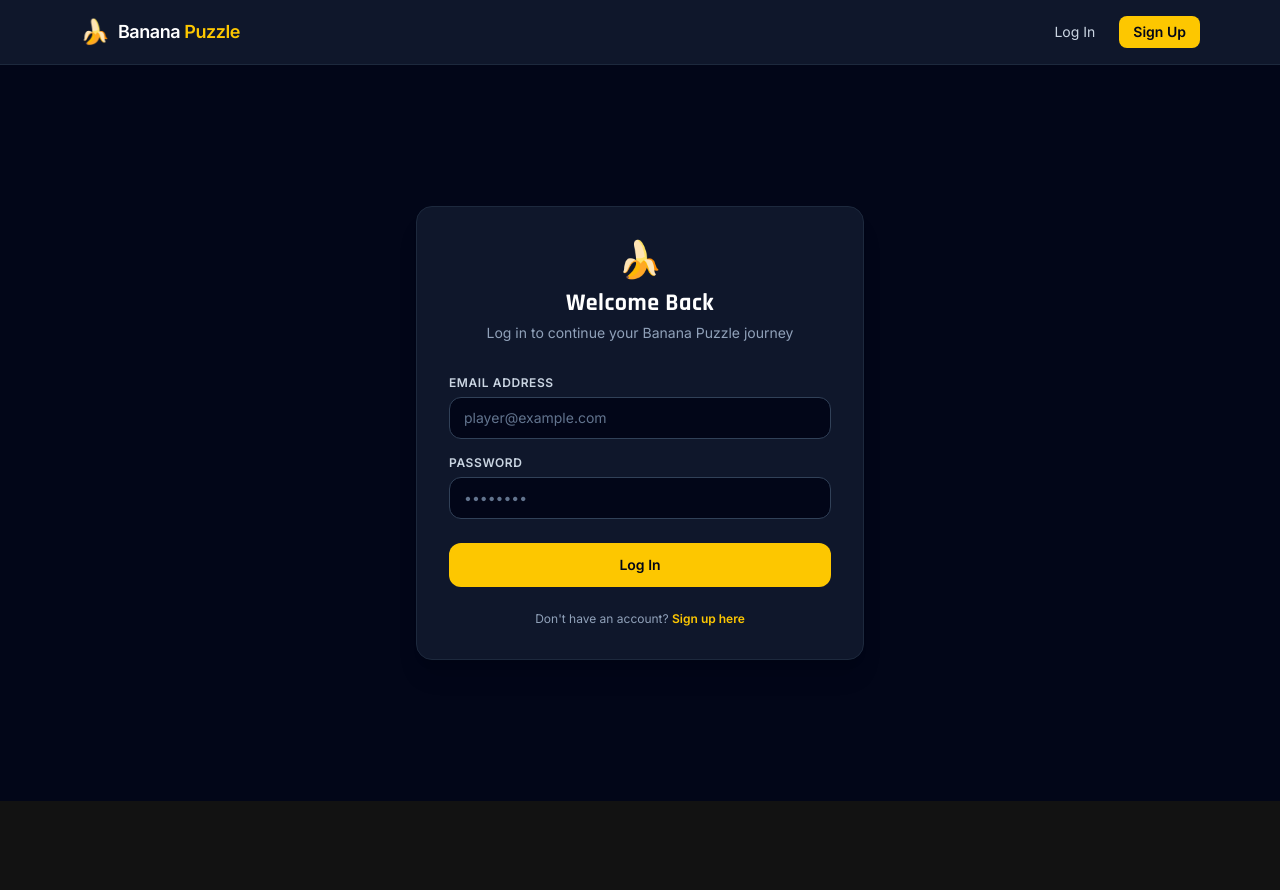
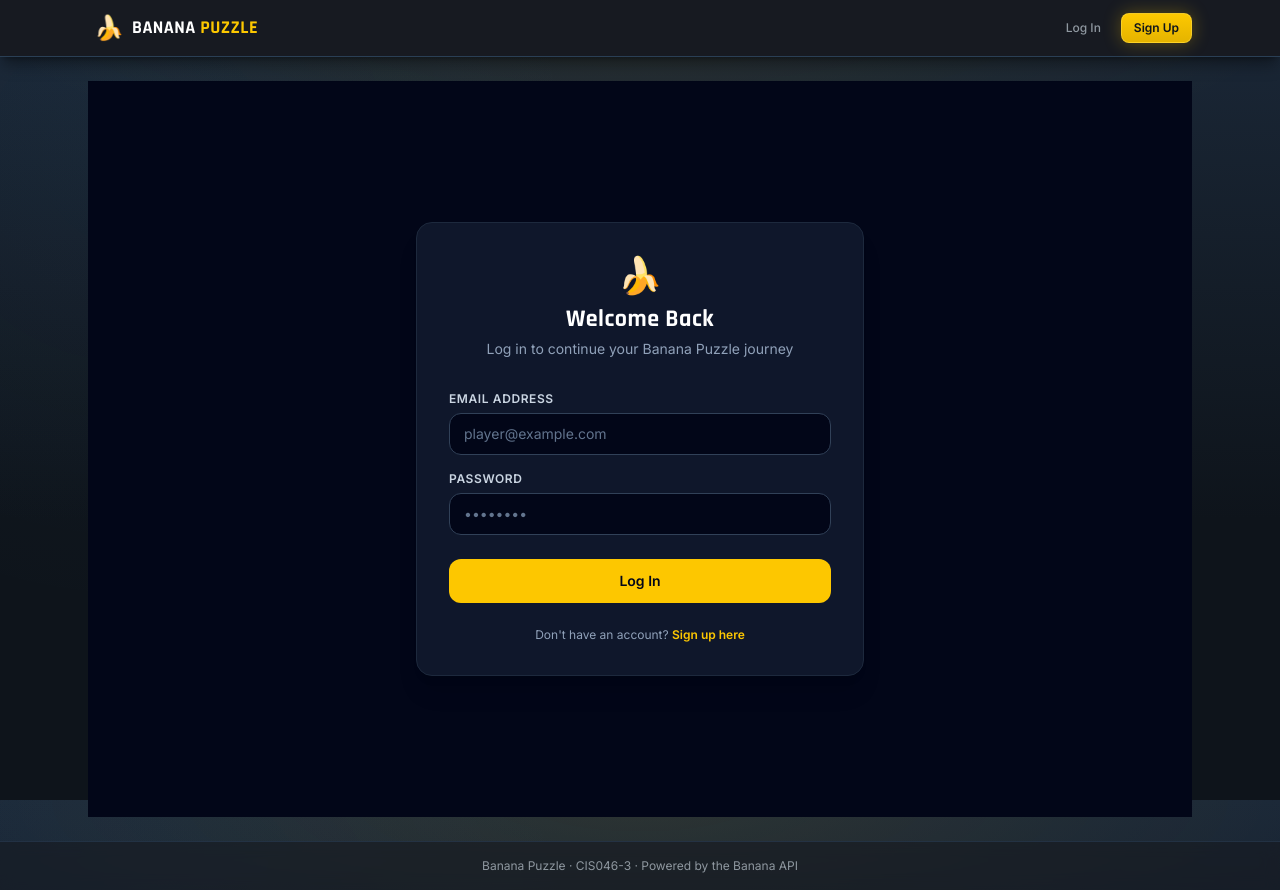
Before and after one commit to acharyautsav/banana-api-game, a React (Vite) app in the folder frontend/: page /login in a window 1280 px wide. Before the commit the page ends 801 px from the top, so only its background shows below. Built offline with nearby package versions, Linux system fonts and the light colour scheme; no server answers.

Commit message:
style(ui): redesign navbar and app layout shell

```diff
--- a/frontend/src/App.jsx
+++ b/frontend/src/App.jsx
@@ -1,12 +1,19 @@
 // AI-assisted: generated with Claude, reviewed and adapted by the author.
 
 /**
- * Root Application Component
+ * ============================================================================
+ * ROOT APPLICATION COMPONENT & LAYOUT SHELL
+ * ============================================================================
  * Sets up BrowserRouter and routes according to architecture.md:
  * - Public routes: /login, /signup
- * - Protected routes: /game, /results/:id
+ * - Protected routes: /game, /results/:id, /leaderboard
  * - Default redirect: / -> /game
- * Wraps entire tree in AuthProvider and includes the Navbar.
+ *
+ * Layout Shell:
+ * - Top sticky Steam-inspired Navbar (56px) with dynamic tabs and player avatar.
+ * - Central content container (max-w-6xl, horizontal padding, flexible vertical rhythm).
+ * - Global footer displaying course attribution and Banana API credit.
+ * ============================================================================
  */
 import { BrowserRouter, Routes, Route, Navigate } from 'react-router-dom';
 import { AuthProvider } from './context/AuthContext';
@@ -22,9 +29,12 @@ function App() {
   return (
     <BrowserRouter>
       <AuthProvider>
-        <div className="min-h-screen bg-slate-950 text-slate-100 flex flex-col font-sans">
+        <div className="min-h-screen flex flex-col font-sans text-[#c7d5e0]">
+          {/* Sticky Game Navbar */}
           <Navbar />
-          <main className="flex-1">
+
+          {/* Central Layout Shell Container */}
+          <main className="flex-1 w-full max-w-6xl mx-auto px-4 sm:px-6 py-6 flex flex-col">
             <Routes>
               {/* Public Routes */}
               <Route path="/login" element={<Login />} />
@@ -61,6 +71,13 @@ function App() {
               <Route path="*" element={<Navigate to="/game" replace />} />
             </Routes>
           </main>
+
+          {/* Global Game Footer */}
+          <footer className="w-full py-4 border-t border-[#2a3f55]/60 bg-[#171a21]/60 backdrop-blur-sm text-center text-xs text-[#8f98a0]">
+            <div className="max-w-6xl mx-auto px-4">
+              Banana Puzzle · CIS046-3 · Powered by the Banana API
+            </div>
+          </footer>
         </div>
       </AuthProvider>
     </BrowserRouter>
--- a/frontend/src/components/Navbar.jsx
+++ b/frontend/src/components/Navbar.jsx
@@ -1,12 +1,24 @@
 // AI-assisted: generated with Claude, reviewed and adapted by the author.
 
 /**
- * Navbar Component
- * Displays the application header brand, navigation links, and dynamic user controls.
- * Shows the logged-in user's username and Logout button, or Login/Signup buttons for guests.
+ * ============================================================================
+ * GAME UI DESIGN SYSTEM: Navbar Component
+ * ============================================================================
+ * Steam/Game-inspired sticky header:
+ * - 56px height, bg-nav (#171a21), border-b (#2a3f55).
+ * - Left: Banana Puzzle logo mark (Banana in white, Puzzle in #fdc800).
+ * - Center/Tabs: Uppercase navigation tabs (PLAY, LEADERBOARD) with animated
+ *   2px cyan underline on the active route.
+ * - Right: Player profile with Avatar, username, and Logout button (when authenticated);
+ *   or Log In (ghost) and Sign Up (brand) actions (when guest).
+ * - Responsive: On narrow screens (<640px), navigation tabs wrap below without
+ *   clipping or breaking horizontal layout down to 360px.
+ * ============================================================================
  */
 import { Link, NavLink, useNavigate } from 'react-router-dom';
+import { LogOut } from 'lucide-react';
 import { useAuth } from '../context/AuthContext';
+import { Button, Avatar } from './ui';
 
 export const Navbar = () => {
   const { user, logout } = useAuth();
@@ -17,80 +29,95 @@ export const Navbar = () => {
     navigate('/login');
   };
 
+  const navLinkStyle = ({ isActive }) =>
+    `relative py-3.5 sm:py-4 px-3 font-display uppercase tracking-wider text-xs sm:text-sm font-bold transition-colors select-none ${
+      isActive
+        ? 'text-white after:absolute after:bottom-0 after:left-1 after:right-1 after:h-[2px] after:bg-[#66c0f4] after:shadow-[0_0_8px_rgba(102,192,244,0.8)]'
+        : 'text-[#8f98a0] hover:text-[#c7d5e0]'
+    }`;
+
   return (
-    <header className="w-full bg-slate-900 border-b border-slate-800 text-slate-100">
-      <div className="max-w-6xl mx-auto px-4 h-16 flex items-center justify-between">
-        {/* Brand & Main Navigation */}
-        <div className="flex items-center gap-6">
-          <Link to="/game" className="flex items-center gap-2 hover:opacity-90 transition">
-            <span className="text-2xl" role="img" aria-label="banana">🍌</span>
-            <span className="font-extrabold text-lg tracking-tight text-white">
-              Banana <span className="text-yellow-400">Puzzle</span>
+    <header className="sticky top-0 z-50 w-full bg-[#171a21] border-b border-[#2a3f55] shadow-lg shadow-black/40 backdrop-blur-md">
+      <div className="max-w-6xl mx-auto px-4 sm:px-6">
+        <div className="flex items-center justify-between h-14">
+          {/* Left: Brand Logo & Desktop Navigation */}
+          <div className="flex items-center gap-6 sm:gap-8">
+            <Link
+              to="/game"
+              className="flex items-center gap-2 group transition focus:outline-none focus:ring-1 focus:ring-[#66c0f4] rounded-lg py-1 px-1.5"
+            >
+              <span className="text-2xl transition transform group-hover:scale-110" role="img" aria-label="banana">
+                🍌
+              </span>
+              <span className="font-display font-black text-lg tracking-wide text-white uppercase">
+                Banana <span className="text-[#fdc800]">Puzzle</span>
               </span>
             </Link>
 
+            {/* Navigation Tabs (Desktop / Tablet) */}
             {user && (
-            <nav className="flex items-center gap-1 sm:gap-2 text-sm font-semibold">
-              <NavLink
-                to="/game"
-                className={({ isActive }) =>
-                  `px-3 py-1.5 rounded-lg transition ${
-                    isActive
-                      ? 'text-yellow-400 bg-slate-800'
-                      : 'text-slate-300 hover:text-white hover:bg-slate-800/60'
-                  }`
-                }
-              >
-                Game
+              <nav className="hidden sm:flex items-center gap-1" aria-label="Main Navigation">
+                <NavLink to="/game" className={navLinkStyle}>
+                  Play
                 </NavLink>
-              <NavLink
-                to="/leaderboard"
-                className={({ isActive }) =>
-                  `px-3 py-1.5 rounded-lg transition ${
-                    isActive
-                      ? 'text-yellow-400 bg-slate-800'
-                      : 'text-slate-300 hover:text-white hover:bg-slate-800/60'
-                  }`
-                }
-              >
+                <NavLink to="/leaderboard" className={navLinkStyle}>
                   Leaderboard
                 </NavLink>
               </nav>
             )}
           </div>
 
-        {/* User Navigation / Actions */}
-        <div className="flex items-center gap-4">
+          {/* Right: User Authentication & Profile Controls */}
+          <div className="flex items-center gap-3">
             {user ? (
-            <div className="flex items-center gap-4">
-              <span className="text-sm text-slate-300">
-                Welcome, <strong className="text-yellow-400">{user.username}</strong>
+              <div className="flex items-center gap-3">
+                <div className="flex items-center gap-2">
+                  <Avatar username={user.username} size="sm" />
+                  <span className="hidden md:inline-block font-display font-semibold text-sm text-[#ffffff] max-w-[120px] truncate">
+                    {user.username}
                   </span>
-              <button
-                type="button"
+                </div>
+                <Button
+                  variant="secondary"
+                  size="sm"
                   onClick={handleLogout}
-                className="px-3 py-1.5 rounded-lg text-xs font-semibold bg-slate-800 hover:bg-slate-700 text-slate-200 border border-slate-700 transition"
+                  icon={<LogOut className="w-3.5 h-3.5 text-[#8f98a0]" />}
+                  className="text-xs"
                 >
-                Logout
-              </button>
+                  <span className="hidden sm:inline">Logout</span>
+                </Button>
               </div>
             ) : (
-            <div className="flex items-center gap-3 text-sm">
-              <Link
-                to="/login"
-                className="px-3 py-1.5 rounded-lg text-slate-300 hover:text-white transition"
-              >
+              <div className="flex items-center gap-2">
+                <Link to="/login">
+                  <Button variant="ghost" size="sm">
                     Log In
+                  </Button>
                 </Link>
-              <Link
-                to="/signup"
-                className="px-3.5 py-1.5 rounded-lg bg-yellow-400 hover:bg-yellow-300 text-slate-950 font-semibold transition"
-              >
+                <Link to="/signup">
+                  <Button variant="brand" size="sm">
                     Sign Up
+                  </Button>
                 </Link>
               </div>
             )}
           </div>
+        </div>
+
+        {/* Mobile Navigation Tabs (wrapped under logo row for narrow screens) */}
+        {user && (
+          <nav
+            className="sm:hidden flex items-center justify-around border-t border-[#2a3f55]/60 py-1"
+            aria-label="Mobile Navigation"
+          >
+            <NavLink to="/game" className={navLinkStyle}>
+              Play
+            </NavLink>
+            <NavLink to="/leaderboard" className={navLinkStyle}>
+              Leaderboard
+            </NavLink>
+          </nav>
+        )}
       </div>
     </header>
   );
```
Also changed, not shown: 1 other file (tests, documents, lock files or other folders). Lines whose indentation alone changed are shown as unchanged.
